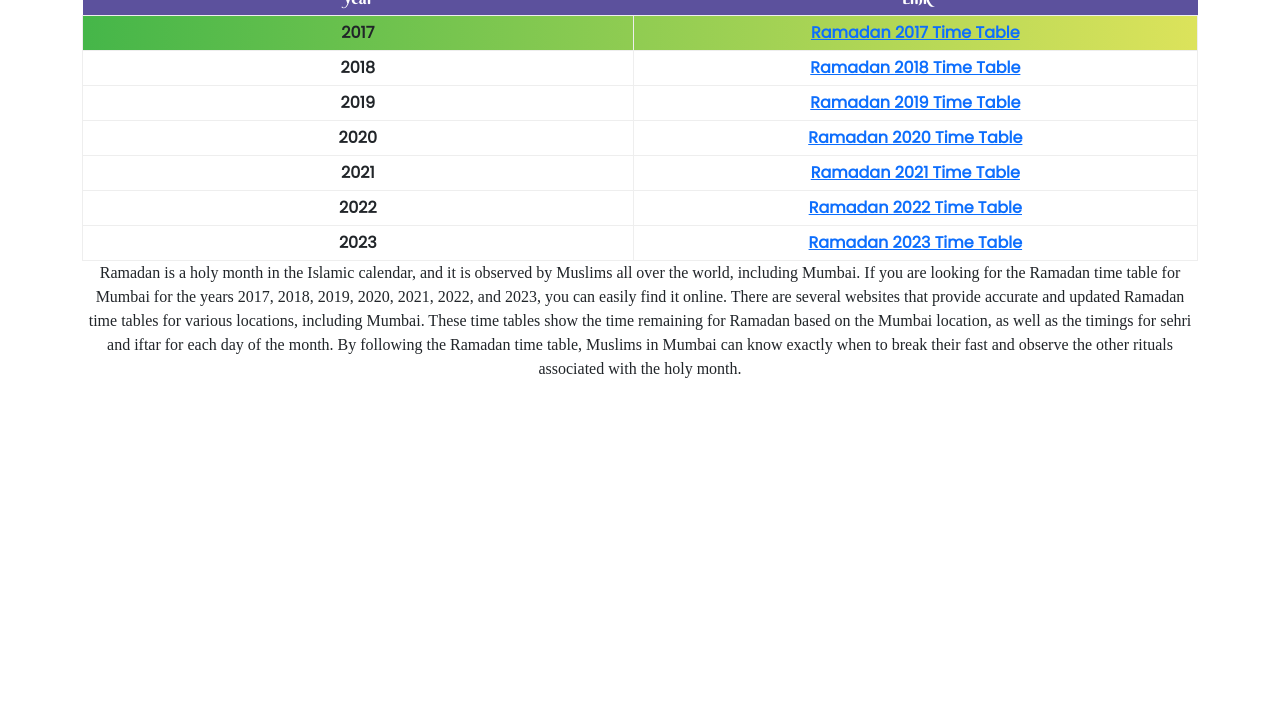
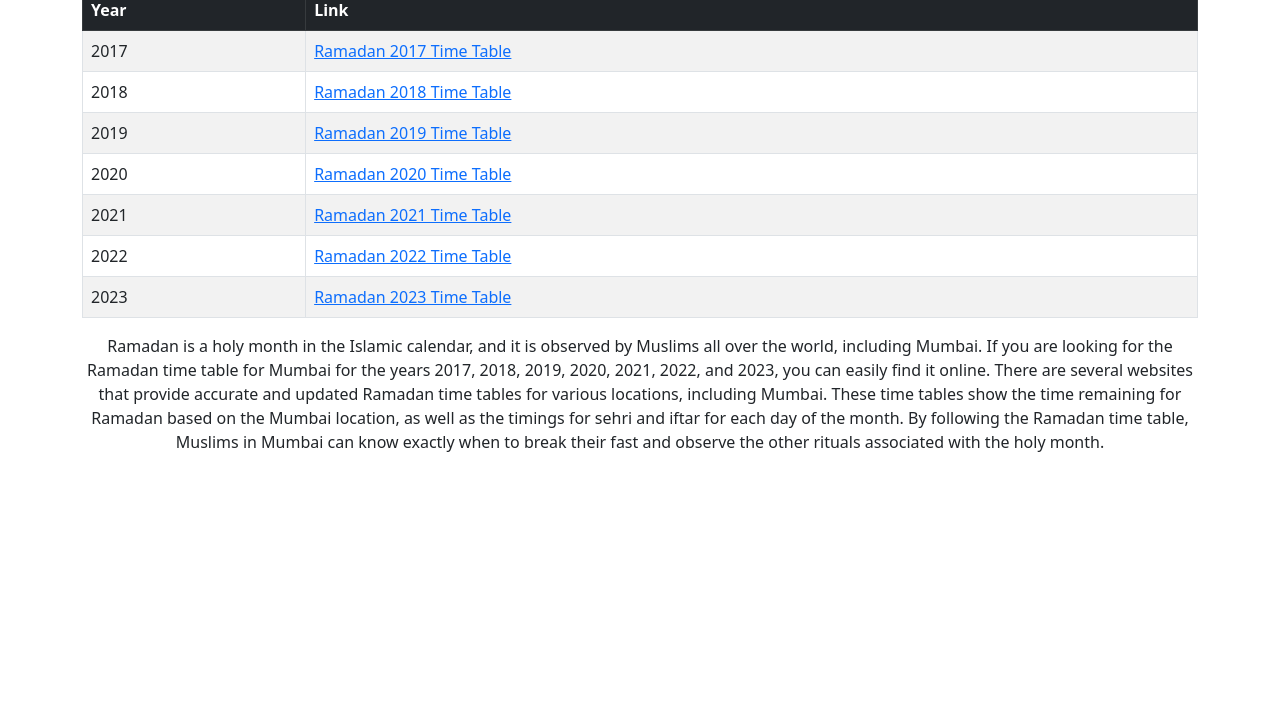
Before and after one commit to sammulla47/Ramadan, a plain HTML site: page index.html in a window 1280 px wide. Shown: the part 75-800 px from the top of the page. Drawn offline with Linux system fonts and the light colour scheme; files whose address does not match are found by name; a web font is replaced by a local one.

Commit message:
Update index.html

```diff
--- a/index.html
+++ b/index.html
@@ -9,16 +9,15 @@
 	<title>Ramzan Time Table Design</title><!-- Favicon-->
 	<link rel="icon" type="image/x-icon" href="img/top-right.png" />
 	<link href="Ramadan-2023/asset/css/bootstrap.css" rel="stylesheet" />
-	<link href="Ramadan-2023/asset/css/style.css" rel="stylesheet" />
 </head>
 
 <body>
 <section>
-<div class="container">
+<div class="container my-2">
 <h1>Ramadan Time Table Design</h1>
-<table>
+<table class="table table-striped table-hover table-bordered">
   <thead>
-    <tr>
+    <tr class="table-dark">
       <th>Year</th>
       <th>Link</th>
     </tr>
```
